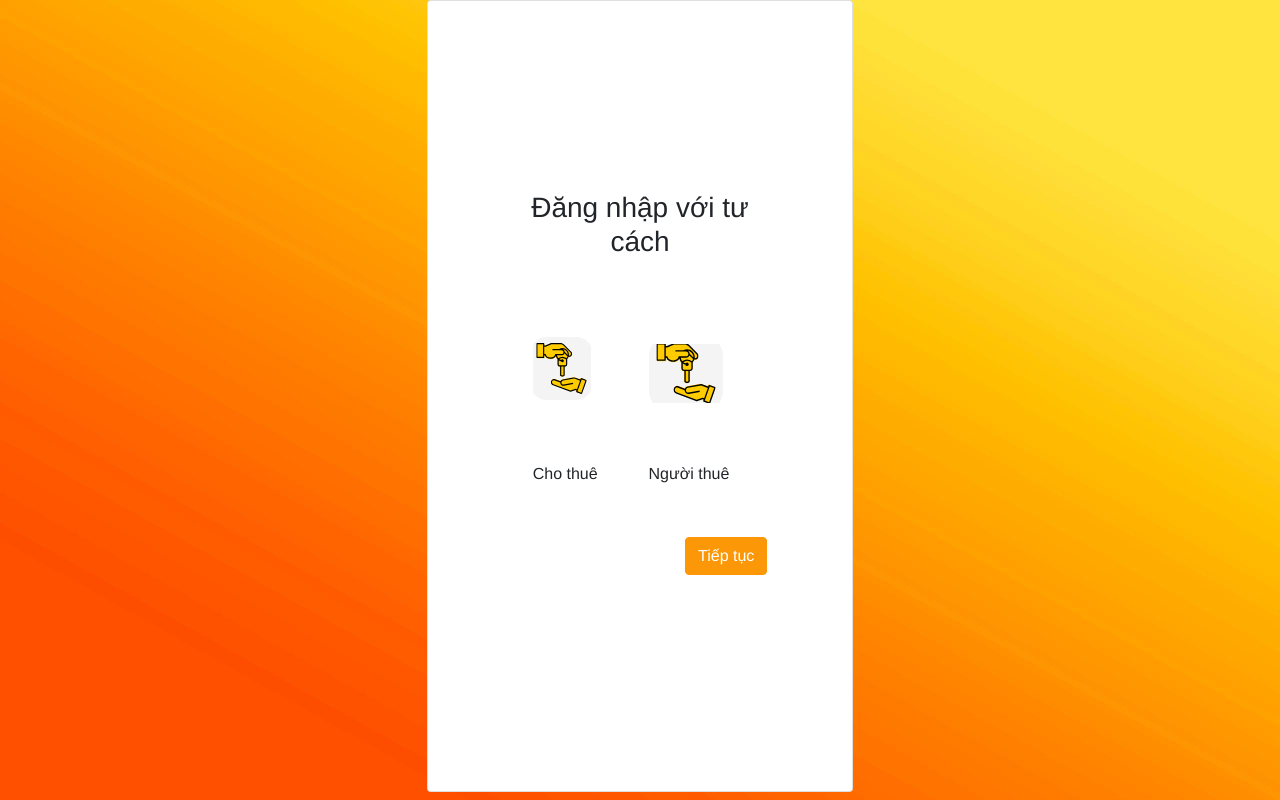
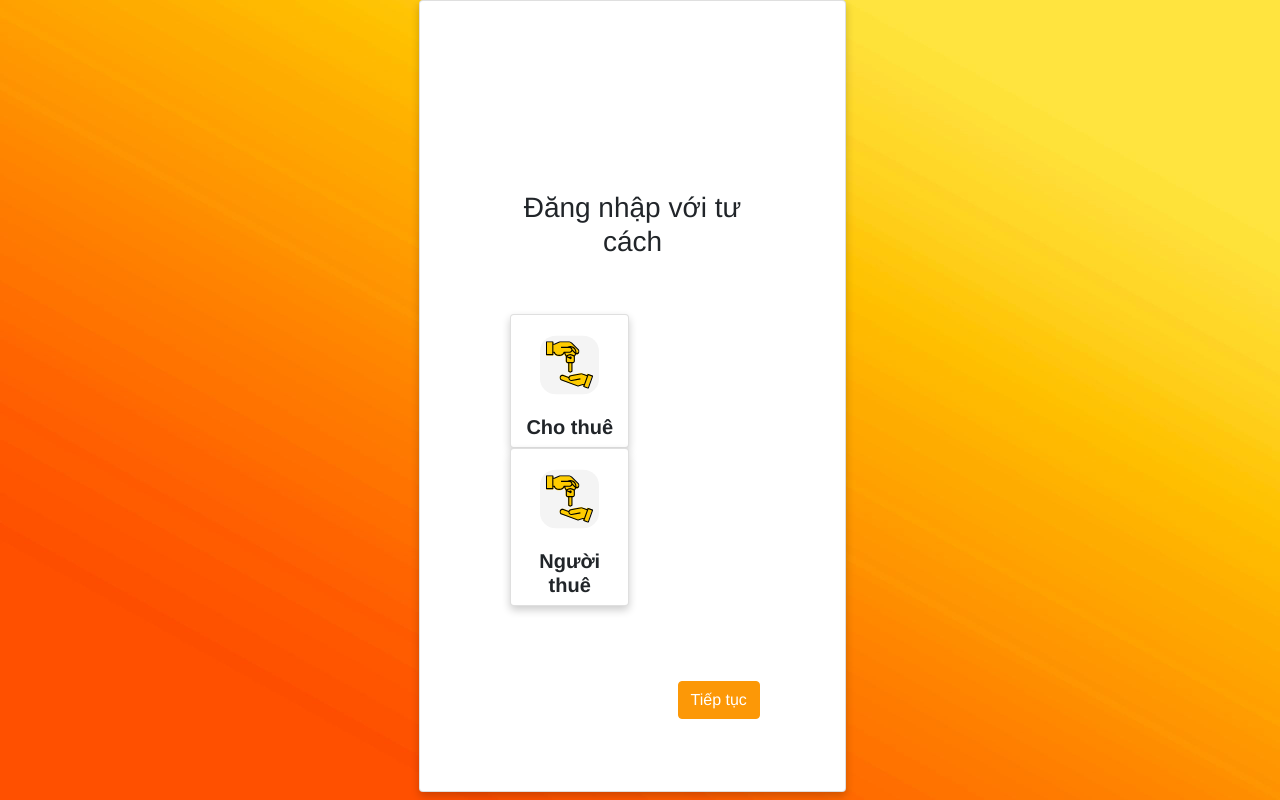
Before and after one commit to tamsalanghae/rento, a Vue app: page /chooserole in a window 1280 px wide. Built offline with nearby package versions, Linux system fonts and the light colour scheme.

Commit message:
Fix ChooseRole + Fix UI WaitingApprove + Readme

```diff
--- a/src/router/views/ChooseRole.vue
+++ b/src/router/views/ChooseRole.vue
@@ -7,18 +7,28 @@
           <br /><br />
           <div class="form-check">
             <div class="row">
-              <div class="col">
-                <div class="img-container">
-                  <img src="@/assets/img/cat-2.svg" @click='role="Host"'/>
+              <div class="card" @click="setRole('Host')">
+                <img
+                  src="@/assets/img/cat-2.svg"
+                  alt="Avatar"
+                  style="width:50%"
+                />
+                <div class="container">
+                  <h5><b>Cho thuê</b></h5>
                 </div>
-                <p>Cho thuê</p>
               </div>
-              <div class="row">
-                <div class="img-container">
-                  <img src="@/assets/img/cat-2.svg" @click='role="Renter"'/>
+
+              <div class="card" @click="setRole('Renter')">
+                <img
+                  src="@/assets/img/cat-2.svg"
+                  alt="Avatar"
+                  style="width:50%"
+                />
+                <div class="container">
+                  <h5><b>Người thuê</b></h5>
                 </div>
-                <p>Người thuê</p>
               </div>
+
             </div>
           </div>
           <br />
@@ -36,19 +46,26 @@
 </template>
 
 <script>
+
 export default {
   name: "ChooseRole",
   data() {
     return {
-      role : "",
+      role: "",
     };
   },
   methods: {
-    submit(){
+    setRole(value){
+      this.role = value;
+        localStorage.setItem("role", this.role);
         console.log(this.role);
+  },
+    submit() {
+      //
+     this.$router.push("/Signup");
+    },
+  },
 
-  }
-  }
 };
 </script>
 <style scoped>
@@ -65,24 +82,24 @@ export default {
 input {
   margin-top: 20%;
 }
-.img-container {
-  border-radius: 3px;
-  overflow: hidden;
-  position: relative;
-  width: 50%;
-  height: 100%;
-  padding-top: 20%;
-  margin-right: 0%;
-  margin-left: 0%;
+
+.card {
+  box-shadow: 0 4px 8px 0 rgba(0, 0, 0, 0.2);
+  transition: 0.3s;
+  width: 45%;
+  margin-right: 15px;
+  text-align: center;
 }
-img {
-  object-fit: cover;
-  width: 100%;
-  height: 50%;
-  margin-right: 0%;
-  margin-left: 0%;
+.card :active {
 }
-p {
-  margin-bottom: 20px;
+
+.card:hover {
+  box-shadow: 0 8px 16px 0 rgba(134, 2, 2, 0.493);
+}
+.card img {
+  height: 100px;
+  margin-left: 25%;
+}
+.container {
 }
 </style>
--- a/src/router/views/Login.vue
+++ b/src/router/views/Login.vue
@@ -5,7 +5,7 @@
         <div class="login-box">
           <h1>Login</h1>
           <div class="textbox">
-            <font-awesome-icon :icon="['fas', 'user-secret']" />
+
             <ValidationObserver>
               <ValidationProvider rules="required" v-slot="{ errors }">
                 <input
--- a/src/router/views/Signup.vue
+++ b/src/router/views/Signup.vue
@@ -6,7 +6,7 @@
           <div class="login-box">
             <h2>Create Account</h2>
             <div class="textbox">
-              <font-awesome-icon :icon="['fas', 'user-secret']" />
+
               <ValidationObserver>
                 <ValidationProvider rules="required" v-slot="{ errors }">
                   <input
@@ -40,7 +40,7 @@
             </div>
 
             <div class="textbox">
-              <font-awesome-icon :icon="['fas', 'user-secret']" />
+
               <ValidationObserver>
                 <ValidationProvider rules="email" v-slot="{ errors }">
                   <input
@@ -56,7 +56,7 @@
               </ValidationObserver>
             </div>
             <div class="textbox">
-              <font-awesome-icon :icon="['fas', 'user-secret']" />
+
               <ValidationObserver>
                 <ValidationProvider rules="numeric" v-slot="{ errors }">
                   <input
@@ -112,7 +112,7 @@ export default {
       passwordType: "password",
       email: "",
       phoneNumber: "",
-      role: "Renter",
+      role: localStorage.getItem('role'),
     };
   },
   methods: {
@@ -133,7 +133,7 @@ export default {
           if (this.role === "Renter"){
             this.$router.push("/Home")
           }
-          else this.$router.push("/WaitingApprove")
+          else if(this.role === "Host") this.$router.push("/WaitingApprove")
         }
         );
     },
```
Also changed, not shown: 1 other file (tests, documents, lock files or other folders). Lines whose indentation alone changed are shown as unchanged.
